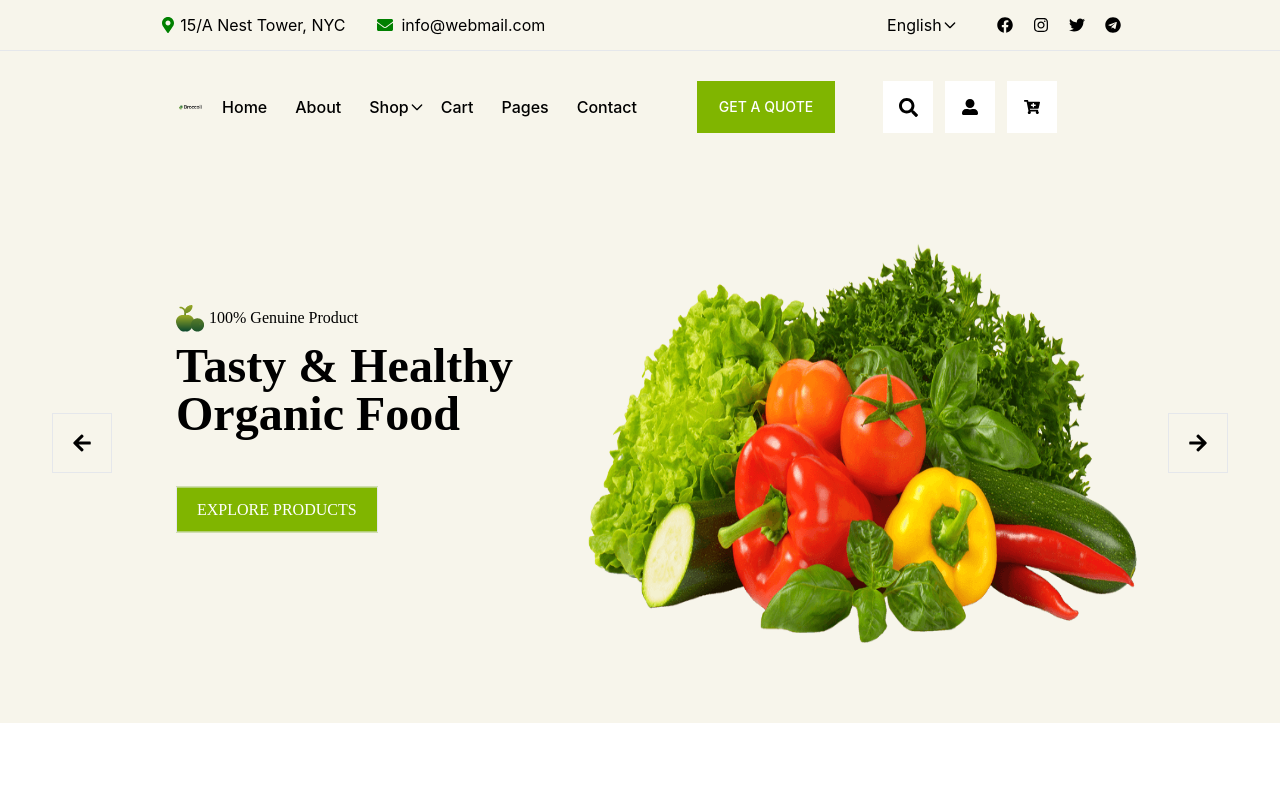
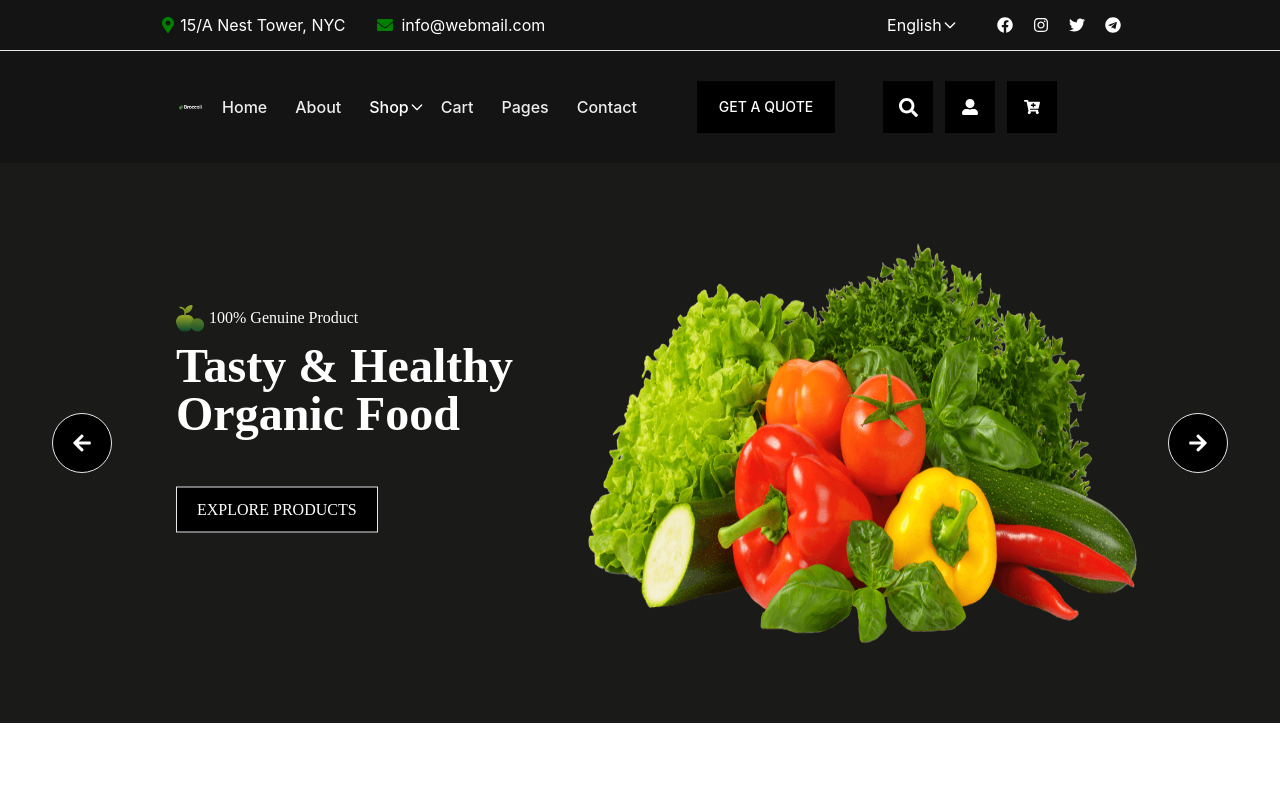
Before and after one commit to impossibleshadowstorm/fru-vege-order, a React (Create React App) app: page / in a window 1280 px wide. Shown: the top 800 px of the page. Built offline with nearby package versions, Linux system fonts and the light colour scheme.

Commit message:
website theme dark mode and light mode

```diff
--- a/src/components/common/header.js
+++ b/src/components/common/header.js
@@ -3,14 +3,18 @@ import { NavLink } from "react-router-dom";
 import { FaSearch, FaUserAlt, FaCartPlus } from "react-icons/fa";
 import CtaBtn from "./btnComponent/cta-btn";
 import { Dropdown } from "flowbite-react";
+import alldata from "../../utils/consts"
+import { useSelector } from "react-redux";
 
 const Header = ({ isHomePage }) => {
+  const theme = useSelector((state) => state.websiteTheme.theme);
+
   return (
     <div className="flex items-center mx-4 md:container md:mx-auto">
       <div className="flex md:flex-row flex-col md:gap-5 gap-3 justify-between md:pl-9 md:pr-14 md:mr-6 mr-3 items-center md:w-[90vw] w-[95vw] md:p-0 p-3">
         <div className="">
           <img
-            src={`${isHomePage ? "/images/logo.png" : "/images/logo-2.png"}`}
+            src={`${isHomePage ? (theme === alldata.themeConstants.DARK_THEME ? "/images/logo-2.png" : "/images/logo.png")  : "/images/logo-2.png"}`}
             alt="logo"
             className="filter contrast-75"
           />
@@ -39,7 +43,7 @@ const Header = ({ isHomePage }) => {
               to="#"
               className="font-medium hover:text-textColor"
             >
-              <div className={`hover:text-textColor ${isHomePage ? "text-black" : "text-white"}`}>
+              <div className={`hover:text-textColor ${isHomePage ? "text-textColorBlack" : "text-white"}`}>
                 <Dropdown label="Shop" inline>
                   <Dropdown.Item className="text-md w-[190px] h-[30px] flex justify-left px-[27px] hover:bg-[#f1f5f9] hover:text-textColor">
                     <NavLink to="/shop" className="font-medium hover:text-textColor">
@@ -80,13 +84,13 @@ const Header = ({ isHomePage }) => {
           </div>
           <CtaBtn name={"GET A QUOTE"} />
           <div className="flex gap-3">
-            <div className="flex justify-center items-center bg-white text-black border-red-100 w-[50px] h-[52px] hover:text-white hover:bg-headerCtaButtonBg">
+            <div className="flex justify-center items-center bg-otherHeaderCtaButtonBg text-textColorBlack border-red-100 w-[50px] h-[52px] hover:text-white hover:bg-headerCtaButtonBg">
               <FaSearch size={19}></FaSearch>
             </div>
-            <div className="flex justify-center items-center bg-white text-black border-red-100 w-[50px] h-[52px] hover:text-white hover:bg-headerCtaButtonBg">
+            <div className="flex justify-center items-center bg-otherHeaderCtaButtonBg text-textColorBlack  border-red-100 w-[50px] h-[52px] hover:text-white hover:bg-headerCtaButtonBg">
               <FaUserAlt size={16} />
             </div>
-            <div className="flex justify-center items-center bg-white text-black border-red-100 w-[50px] h-[52px] hover:text-white hover:bg-headerCtaButtonBg">
+            <div className="flex justify-center items-center bg-otherHeaderCtaButtonBg text-textColorBlack  border-red-100 w-[50px] h-[52px] hover:text-white hover:bg-headerCtaButtonBg">
               <FaCartPlus size={16} />
             </div>
           </div>
--- a/src/components/common/top-header.js
+++ b/src/components/common/top-header.js
@@ -8,33 +8,63 @@ import {
   FaInstagram,
   FaTelegram,
 } from "react-icons/fa";
+import { useDispatch, useSelector } from "react-redux";
+import alldata from "../../utils/consts";
+import { darkTheme, lightTheme } from "../../reducers/website-theme-reducer";
 
 const TopHeader = () => {
+  const theme = useSelector((state) => state.websiteTheme.theme);
+  const dispatch = useDispatch();
+
+  const toggleTheme = () => {
+    if (theme === alldata.themeConstants.LIGHT_THEME) {
+      dispatch(darkTheme());
+    } else if (theme === alldata.themeConstants.DARK_THEME) {
+      dispatch(lightTheme());
+    }
+  };
+
   return (
     <header className="flex items-center justify-around container mx-auto">
       <div className="flex justify-between md:pl-3 md:w-[76vw] w-[90vw] h-[50px] items-center ">
         <div className="flex gap-8">
           <div className="flex gap-1 items-center">
             <FaMapMarkerAlt size={16} color="green" />
-            <h5>15/A Nest Tower, NYC</h5>
+            <h5 className="text-textColorBlack">15/A Nest Tower, NYC</h5>
           </div>
           <div className="flex gap-2 items-center">
-            <FaEnvelope size={16} color="green" /> <h5>info@webmail.com</h5>
+            <FaEnvelope size={16} color="green" />{" "}
+            <h5 className="text-textColorBlack">info@webmail.com</h5>
           </div>
         </div>
         <div className="flex gap-5 md:ml-12">
-          <div className="text-black w-[90px]">
+          <div className="text-textColorBlack w-[90px]">
             <Dropdown label="English" inline>
-              <Dropdown.Item className="text-md w-[130px] h-[30px] flex justify-center px-[67px] hover:bg-[#f1f5f9] hover:text-textColor">Hindi</Dropdown.Item>
-              <Dropdown.Item className="text-md w-[130px] h-[30px] flex justify-center px-[67px] hover:bg-[#f1f5f9] hover:text-textColor">Bengali</Dropdown.Item>
-              <Dropdown.Item className="text-md w-[130px] h-[30px] flex justify-center px-[67px] hover:bg-[#f1f5f9] hover:text-textColor">English</Dropdown.Item>
-              <Dropdown.Item className="text-md w-[130px] h-[30px] flex justify-center px-[67px] hover:bg-[#f1f5f9] hover:text-textColor">French</Dropdown.Item>
-              <Dropdown.Item className="text-md w-[130px] h-[30px] flex justify-center px-[67px] hover:bg-[#f1f5f9] hover:text-textColor">Arabic</Dropdown.Item>
-              <Dropdown.Item className="text-md w-[130px] h-[30px] flex justify-center px-[67px] hover:bg-[#f1f5f9] hover:text-textColor">Chinese</Dropdown.Item>
+              <Dropdown.Item className="text-md w-[130px] h-[30px] flex justify-center px-[67px] hover:bg-[#f1f5f9] hover:text-textColor">
+                Hindi
+              </Dropdown.Item>
+              <Dropdown.Item className="text-md w-[130px] h-[30px] flex justify-center px-[67px] hover:bg-[#f1f5f9] hover:text-textColor">
+                Bengali
+              </Dropdown.Item>
+              <Dropdown.Item className="text-md w-[130px] h-[30px] flex justify-center px-[67px] hover:bg-[#f1f5f9] hover:text-textColor">
+                English
+              </Dropdown.Item>
+              <Dropdown.Item className="text-md w-[130px] h-[30px] flex justify-center px-[67px] hover:bg-[#f1f5f9] hover:text-textColor">
+                French
+              </Dropdown.Item>
+              <Dropdown.Item className="text-md w-[130px] h-[30px] flex justify-center px-[67px] hover:bg-[#f1f5f9] hover:text-textColor">
+                Arabic
+              </Dropdown.Item>
+              <Dropdown.Item className="text-md w-[130px] h-[30px] flex justify-center px-[67px] hover:bg-[#f1f5f9] hover:text-textColor">
+                Chinese
+              </Dropdown.Item>
             </Dropdown>
           </div>
 
-          <div className="contact-icon flex items-center gap-5">
+          <div
+            className="contact-icon flex items-center gap-5 text-textColorBlack"
+            onClick={() => toggleTheme(dispatch, theme)}
+          >
             <FaFacebook size={16} className="cursor-pointer" />
             <FaInstagram size={16} className="cursor-pointer" />
             <FaTwitter size={16} className="cursor-pointer" />
--- a/src/components/home/landing/landing-section.js
+++ b/src/components/home/landing/landing-section.js
@@ -30,7 +30,7 @@ const LandingSection = () => {
       {/* left arrow */}
       <motion.div animate={{ x: 20, scale:1 }} initial={{scale:0}} transition={{ duration: 1.5 }}
         onClick={moveBackward}
-        className="w-[60px] h-[60px] text-size-2 flex justify-center items-center md:ml-8 ml-1 border border-solid border-gray-200 hover:bg-headerCtaButtonBg hover:text-[white]"
+        className="w-[60px] h-[60px] rounded-full text-textColorBlack bg-otherHeaderCtaButtonBg text-size-2 flex justify-center items-center md:ml-8 ml-1 border border-solid border-gray-200 hover:bg-headerCtaButtonBg hover:text-[white]"
       >
         <FaArrowLeft size={22} className="w-6 h-5" />
       </motion.div>
@@ -47,7 +47,7 @@ const LandingSection = () => {
       {/* right arrow */}
       <motion.div animate={{ x:-20, scale:1 }} initial={{scale:0}} transition={{ duration: 1.5 }}
         onClick={moveForward}
-        className="w-[60px] h-[60px] text-size-2 flex justify-center items-center md:mr-8 mr-1 border border-solid border-gray-200 hover:bg-headerCtaButtonBg hover:text-[white]"
+        className="w-[60px] h-[60px] rounded-full text-textColorBlack bg-otherHeaderCtaButtonBg text-size-2 flex justify-center items-center md:mr-8 mr-1 border border-solid border-gray-200 hover:bg-headerCtaButtonBg hover:text-[white]"
       >
         <FaArrowRight size={22} className="w-6 h-5" />
       </motion.div>
--- a/src/components/home/landing/left-landing-section.js
+++ b/src/components/home/landing/left-landing-section.js
@@ -14,14 +14,14 @@ const LeftLandingSection = ({ cIdx }) => {
         } justify-center`}
       >
         <img src="/images/pic1.png" alt="pic1" />
-        <p>100% Genuine Product</p>
+        <p className="text-textColorBlack">100% Genuine Product</p>
       </motion.div>
       <div className={`flex flex-col md:w-[30vw] justify-center`}>
         <motion.span
           initial={{ opacity: 0 }}
           animate={{ y: -10, opacity: 1 }}
           transition={{ duration: 1.5 }}
-          className={`md:text-5xl text-3xl font-rajdhani md:w-[30vw] ${
+          className={`md:text-5xl text-3xl font-rajdhani md:w-[30vw] text-textColorBlack ${
             cIdx % 2 === 0 ? "" : "w-[65vw]"
           } m-auto font-bold ${cIdx % 2 === 0 ? "" : "text-right"}`}
         >
@@ -34,7 +34,7 @@ const LeftLandingSection = ({ cIdx }) => {
           initial={{ opacity: 0 }}
           animate={{ y: -20, opacity: 1 }}
           transition={{ duration: 1.5 }}
-          className={`md:pt-5 pt-5 md:w-[30vw] w-[60vw] m-auto ${
+          className={`md:pt-5 pt-5 md:w-[30vw] w-[60vw] m-auto text-textColorBlack ${
             cIdx % 2 === 0 ? "" : "text-right"
           }`}
         >
--- a/src/index.css
+++ b/src/index.css
@@ -16,9 +16,11 @@
     --other-header-bg: #070701;
     --header-cta-button-bg: #80B500;
     --hover-header-cta-button-bg: #699403;
+    --other-header-cta-button-bg: white;
     --landing-sec-bg: #F7F5EB;
     --input-outline-color: #80B500;
     --text-color: #80b603;
+    --text-color-white: black;
     --other-text-color:#4943f8;
     --hover-text-color: #80b603;
     --star-text-color: #ffb800;
@@ -27,11 +29,22 @@
 
 
   .dark-theme {
-    --home-header: #f9d10c;
-    --other-header: #0addfe;
-    --header-cta-button-bg: #f60e0e;
-    --landing-sec-bg: #000;
-    --text-color: #0ff41b;
+    --home-header-bg: #141414;
+    --home-header-text: rgb(237, 237, 237);
+    --other-header-text: rgb(249, 243, 243);
+    --other-header-bg: #d8d8d8;
+    --header-cta-button-bg: #000000;
+    --hover-header-cta-button-bg: #393939;
+    --other-header-cta-button-bg: black;
+    --landing-sec-bg: #1a1a19;
+    --input-outline-color: #e0f8a7;
+    --text-color: #f5f6f3;
+    --text-color-white: white;
+    --other-text-color:#c0befe;
+    --hover-text-color: #c5fe41;
+    --star-text-color: #3f69f6;
+    --border-color: #feb17e;
+
   }
 }
 
--- a/src/reducers/website-theme-reducer.js
+++ b/src/reducers/website-theme-reducer.js
@@ -2,7 +2,7 @@ import { createSlice } from "@reduxjs/toolkit";
 import alldata from "../utils/consts";
 
 const initialState = {
-  theme: alldata.themeConstants.LIGHT_THEME,
+  theme: alldata.themeConstants.DARK_THEME,
 };
 
 const themeSlice = createSlice({
@@ -11,9 +11,11 @@ const themeSlice = createSlice({
   reducers: {
     lightTheme: (state) => {
       state.theme = alldata.themeConstants.LIGHT_THEME;
+      localStorage.setItem(alldata.themeConstants.name, alldata.themeConstants.LIGHT_THEME);
     },
     darkTheme: (state) => {
       state.theme = alldata.themeConstants.DARK_THEME;
+      localStorage.setItem(alldata.themeConstants.name, alldata.themeConstants.DARK_THEME);
     },
   },
 });
--- a/src/utils/helpers.js
+++ b/src/utils/helpers.js
@@ -1,3 +1,5 @@
+import alldata from "./consts";
+
 const cndURL = process.env.REACT_APP_PUBLIC_CND_URL;
 
 export const imageLoader = ({ src }) => {
--- a/tailwind.config.js
+++ b/tailwind.config.js
@@ -23,6 +23,7 @@ module.exports = {
         otherHeaderBg: "var(--other-header-bg)",
         headerCtaButtonBg: "var(--header-cta-button-bg)",
         hoverHeaderCtaButtonBg: "var(--hover-header-cta-button-bg)",
+        otherHeaderCtaButtonBg: "var(--other-header-cta-button-bg)",
         landingSecBg: "var(--landing-sec-bg)",
       },
       textColor: {
@@ -32,6 +33,7 @@ module.exports = {
         otherTextColor: "var(--other-text-color)",
         hoverTextColor: "var(--hover-text-color)",
         starColor: "var(--star-text-color)",
+        textColorBlack : "var(--text-color-white)",
       },
       borderColor: {
         homeBorder: "var(--border-color)",
```
